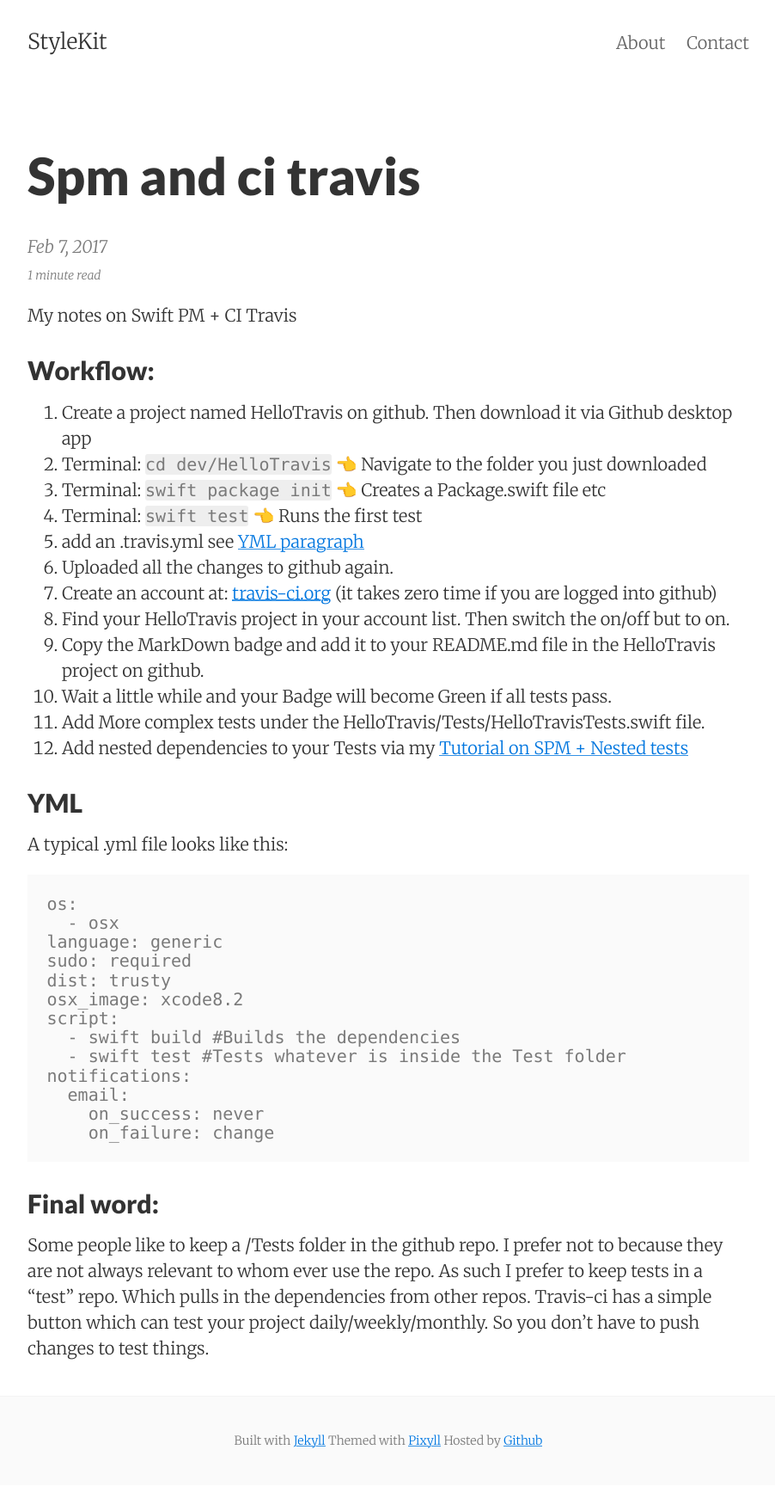
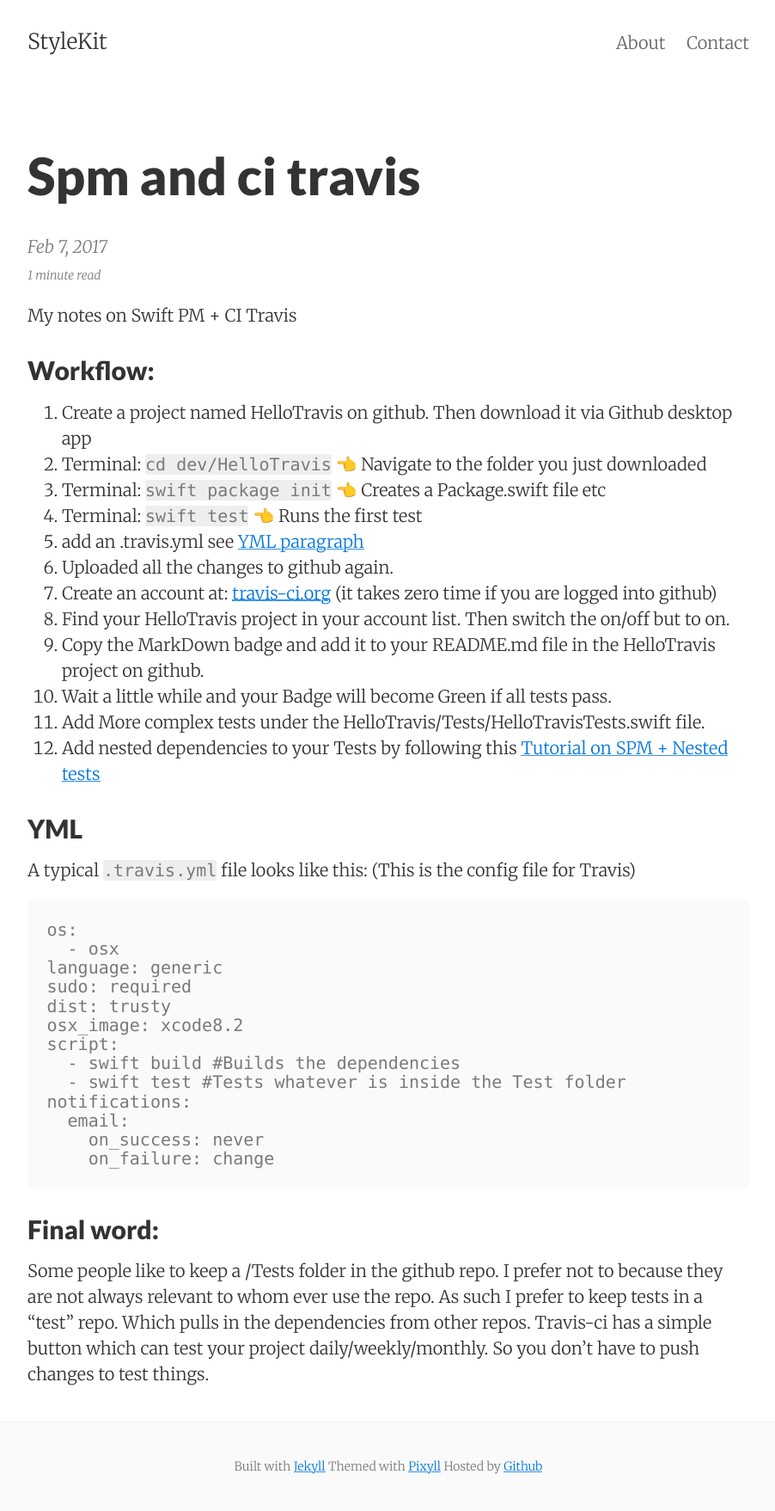
Before and after one commit to stylekit/stylekit.github.io, a Jekyll site: the page built from _posts/2017-02-07-SPM-and-CI-travis.md, in a window 1280 px wide. Shown: the whole page at 86% size, without its empty margins (188-1090 px from the left). Built offline with Jekyll 4.4.1, drawn with Linux system fonts in a browser that asks for light colours; nearby versions of some CDN libraries; comment, search, counter and statistics services are not loaded; before the commit the page ends 1727 px from its top, so only the background shows below that.

Commit message:
Files modified: 1


Modified 1 file:
_posts/2017-02-07-SPM-and-CI-travis.md

````diff
--- a/_posts/2017-02-07-SPM-and-CI-travis.md
+++ b/_posts/2017-02-07-SPM-and-CI-travis.md
@@ -13,11 +13,11 @@
 9. Copy the MarkDown badge and add it to your README.md file in the HelloTravis project on github.
 10. Wait a little while and your Badge will become Green if all tests pass.
 11. Add More complex tests under the HelloTravis/Tests/HelloTravisTests.swift file.
-12. Add nested dependencies to your Tests via my [Tutorial on SPM + Nested tests](http://stylekit.org/blog/2017/02/06/SPM-and-nested-frameworks/)
+12. Add nested dependencies to your Tests by following this [Tutorial on SPM + Nested tests](http://stylekit.org/blog/2017/02/06/SPM-and-nested-frameworks/)
 
 ## YML
 
-A typical .yml file looks like this:
+A typical ``.travis.yml`` file looks like this: (This is the config file for Travis)
 ```
 os:
   - osx
````
